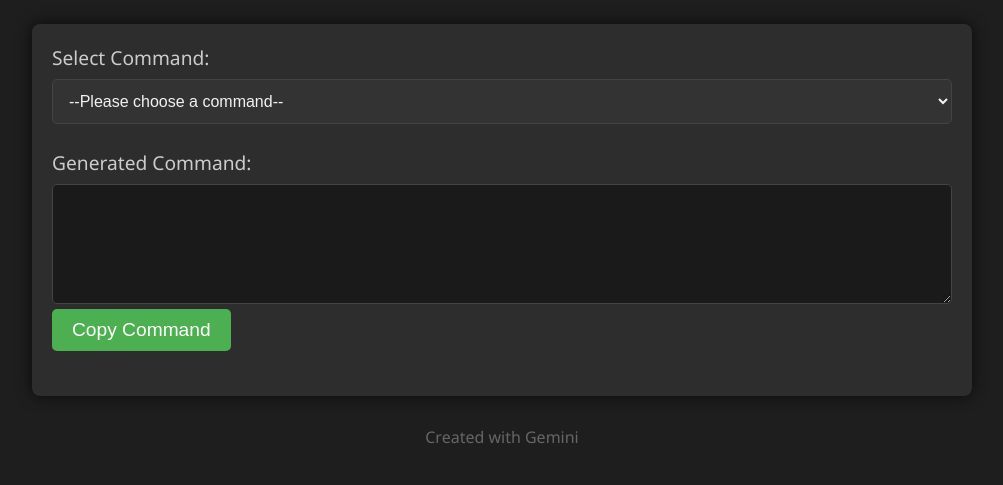
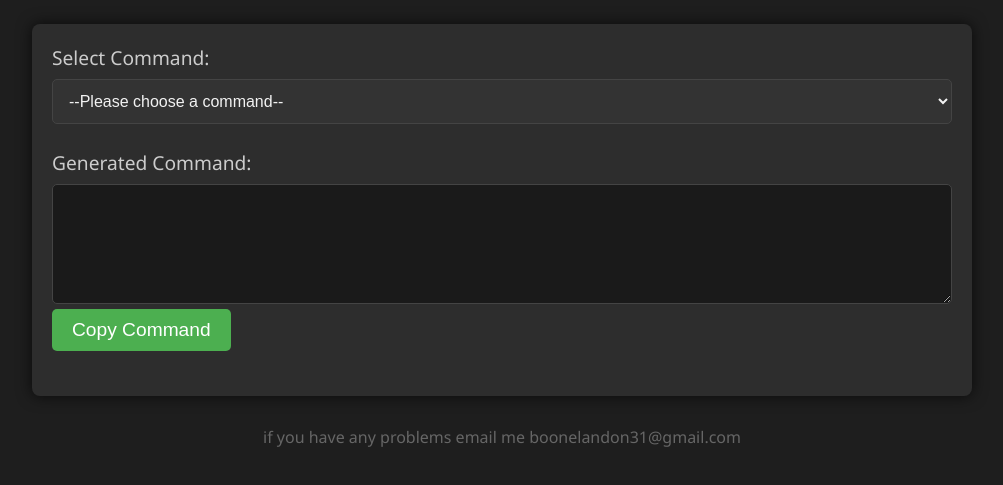
Before and after one commit to bandolando941373/mcbe-command-generator., a plain HTML site: page index.html in a window 1280 px wide. Shown: the part 105-590 px from the top of the page, without its empty margins (138-1141 px from the left). Drawn offline with Linux system fonts and the light colour scheme.

Commit message:
Update index.html

```diff
--- a/index.html
+++ b/index.html
@@ -28,7 +28,7 @@
         <div id="error-container" class="error-container"></div>
     </main>
     <footer>
-        <p>Created with Gemini</p>
+        <p>if you have any problems email me boonelandon31@gmail.com</p>
     </footer>
     <script src="app.js"></script>
 </body>
```
